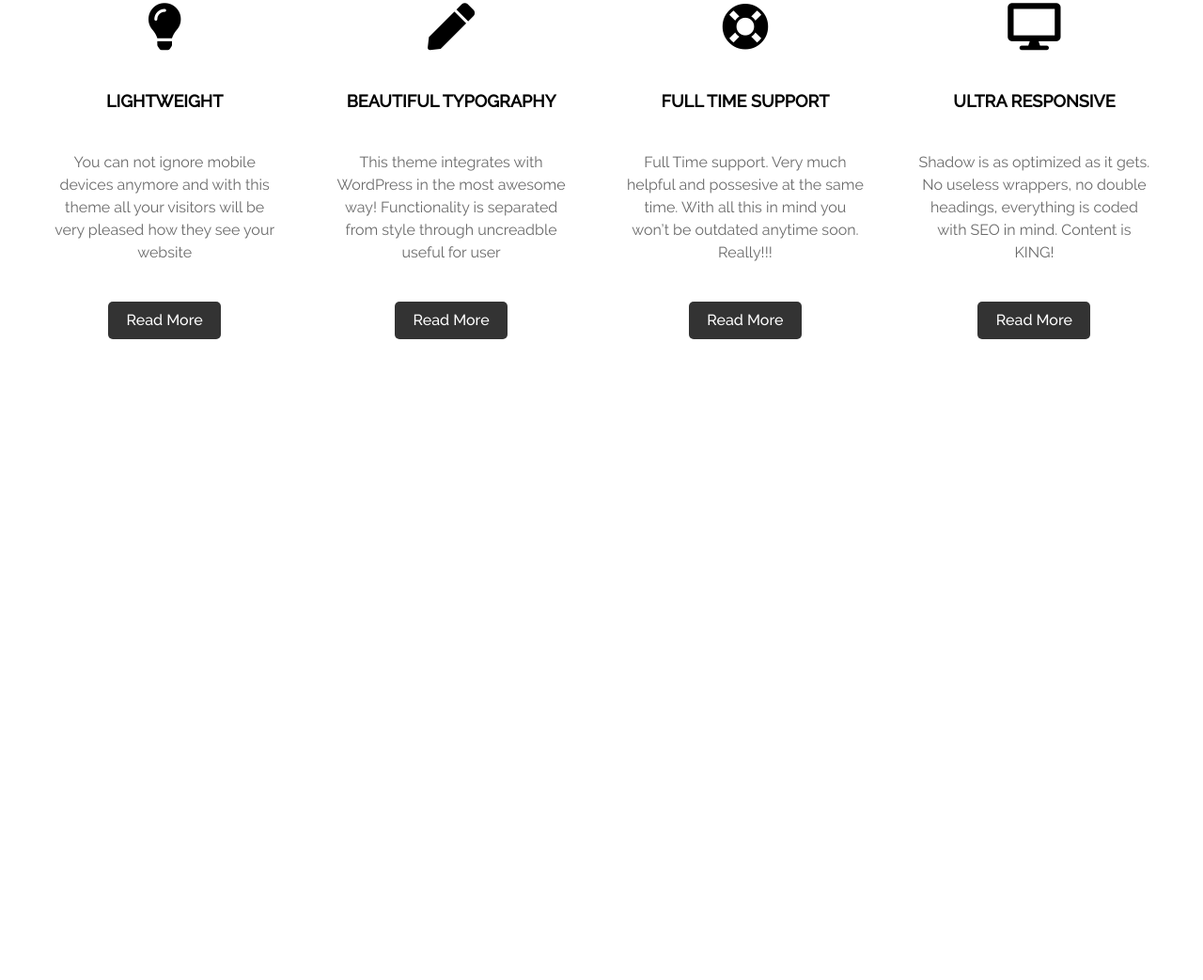
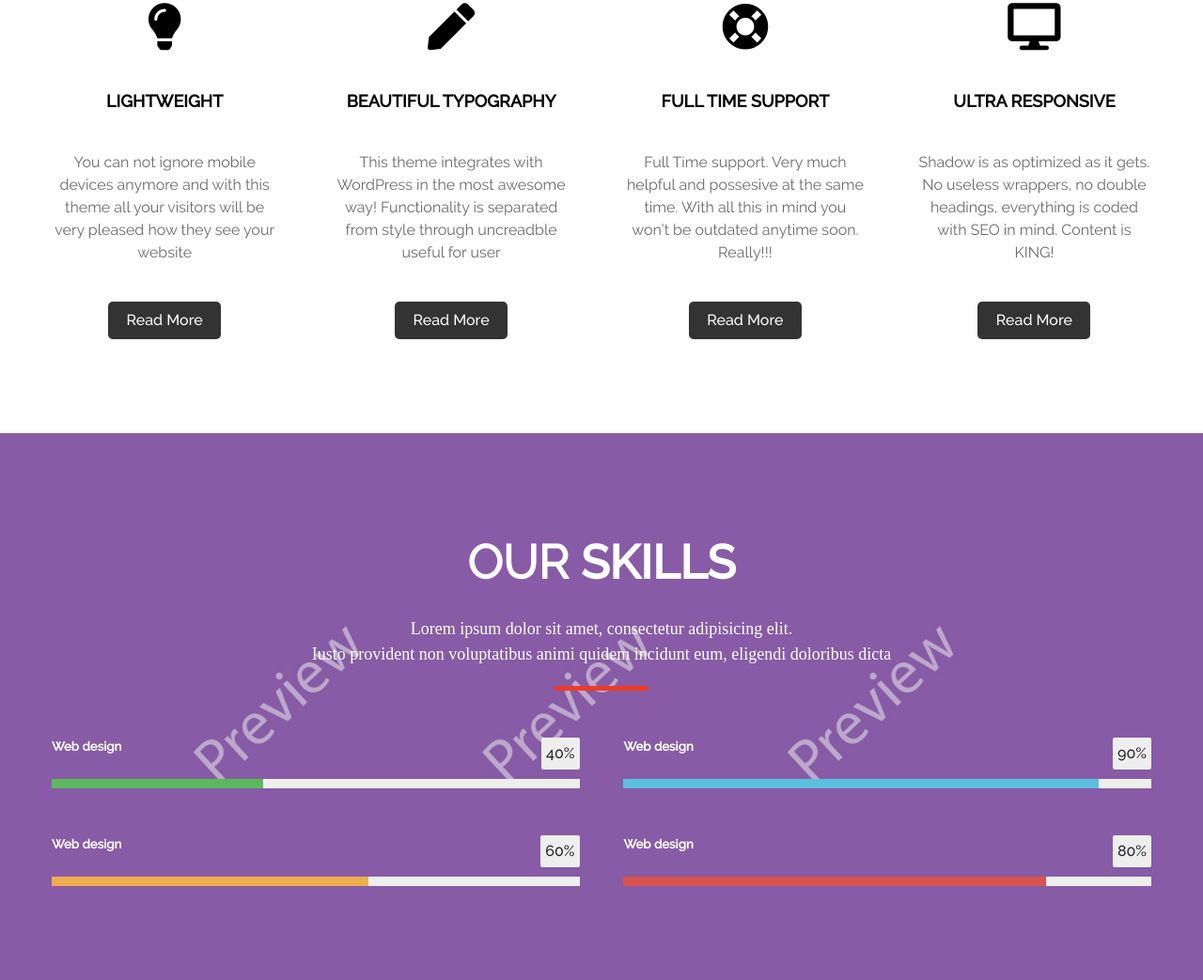
Before and after one commit to frontend90/cyprass, a plain HTML site: page index.html in a window 1280 px wide. Shown: the part 1161-2204 px from the top of the page at 94% size. Before the commit the page ends 1622 px from the top, so only its background shows below. Drawn offline with nearby package versions, Linux system fonts and the light colour scheme; a web font is replaced by a local one.

Commit message:
верстка

```diff
--- a/index.html
+++ b/index.html
@@ -106,6 +106,10 @@
       <!-- /.btn -->
     </div>
     <!-- /.header-slider-wrap -->
+    <div class="anchor">
+      <a href="#home"><i class="fas fa-angle-up"></i></a>
+    </div>
+    <!-- /.anchor -->
   </header>
   <!-- /.header -->
 
@@ -195,6 +199,85 @@
       <!-- /.container -->
     </section>
     <!-- /.services -->
+    <section class="skills">
+      <div class="container">
+        <div class="title">
+          <h4>our <span>skills</span></h4>
+          <p>Lorem ipsum dolor sit amet, consectetur adipisicing elit.<br>
+            Iusto provident non voluptatibus animi quidem incidunt eum, eligendi doloribus dicta</p>
+          <div class="line"></div>
+          <!-- /.line -->
+        </div>
+        <!-- /.title -->
+        <div class="skills-wrap">
+          <div class="block">
+            <div class="skill one">
+              <div class="content">
+                <h5>Web design</h5>
+                <div class="percent">
+                  <span>40%</span>
+                </div>
+                <!-- /.percent -->
+              </div>
+              <!-- /.content -->
+              <div class="skill-line">
+              </div>
+              <!-- /.skill-line -->
+            </div>
+            <!-- /.skill -->
+            <div class="skill two">
+              <div class="content">
+                <h5>Web design</h5>
+                <div class="percent">
+                  <span>90%</span>
+                </div>
+                <!-- /.percent -->
+              </div>
+              <!-- /.content -->
+              <div class="skill-line">
+              </div>
+              <!-- /.skill-line -->
+            </div>
+            <!-- /.skill -->
+          </div>
+          <!-- /.block -->
+          <div class="block">
+            <div class="skill three">
+              <div class="content">
+                <h5>Web design</h5>
+                <div class="percent">
+                  <span>60%</span>
+                </div>
+                <!-- /.percent -->
+              </div>
+              <!-- /.content -->
+              <div class="skill-line">
+              </div>
+              <!-- /.skill-line -->
+            </div>
+            <!-- /.skill -->
+            <div class="skill four">
+              <div class="content">
+                <h5>Web design</h5>
+                <div class="percent">
+                  <span>80%</span>
+                </div>
+                <!-- /.percent -->
+              </div>
+              <!-- /.content -->
+              <div class="skill-line">
+              </div>
+              <!-- /.skill-line -->
+            </div>
+            <!-- /.skill -->
+          </div>
+          <!-- /.block -->
+        </div>
+        <!-- /.skills-wrap -->
+      </div>
+      <!-- /.container -->
+    </section>
+    <!-- /.skills -->
   </main>
 
 
--- a/sass/_interface.sass
+++ b/sass/_interface.sass
@@ -40,3 +40,12 @@ body
   color: #6a6a6a
   +ral_reg
   font-size: 16px
+h4
+  font-size: 50px
+  text-transform: uppercase
+.line
+  width: 100px
+  height: 5px
+  background: #EE3B24
+  margin: auto
+  margin-top: 20px
--- a/sass/blocks/_header.sass
+++ b/sass/blocks/_header.sass
@@ -95,15 +95,11 @@
                   +ral_light
                   & span
                     +ral_med
-                & .line
-                  width: 100px
-                  height: 5px
-                  background: #EE3B24
-                  margin: 20px auto 30px
                 & p
                   text-transform: uppercase
                   +ral_med
                   font-size: 40px
+                  margin-top: 30px
     & .btn
       position: absolute
       top: 50%
@@ -148,3 +144,24 @@
         & .slick-active
           & button
             background: #EE3B24
+  & .anchor
+    position: fixed
+    bottom: 20px
+    right: 20px
+    & a
+      & .fas
+        +solid
+        color: rgba(#ffffff,0.5)
+        font-size: 20px
+        transition: 0.3s
+        background: rgba(#EE3B24,0.5)
+        width: 40px
+        height: 40px
+        display: flex
+        align-items: center
+        justify-content: center
+        border-radius: 5px
+        z-index: 5
+        &:hover
+          background: #EE3B24
+          color: #ffffff
--- a/sass/blocks/_services.sass
+++ b/sass/blocks/_services.sass
@@ -3,8 +3,6 @@
   & .title
     text-align: center
     & h4
-      font-size: 50px
-      text-transform: uppercase
       color: #EE3B24
       & span
         +ral_med
@@ -12,14 +10,10 @@
       margin-top: 20px
       font-size: 18px
       +lato_reg
-    & .line
-      width: 100px
-      height: 5px
-      background: #EE3B24
-      margin: 20px auto 90px
   & .services-wrap
     display: flex
     justify-content: space-between
+    margin-top: 90px
     & .block
       text-align: center
       margin-left: 55px
--- /dev/null
+++ b/sass/blocks/_skills.sass
@@ -0,0 +1,83 @@
+.skills
+  background: url(../img/skills/1.jpg) no-repeat
+  background-size: cover
+  padding: 100px 0
+  background-attachment: fixed
+  & .title
+    text-align: center
+    color: #ffffff
+    & h4
+      & span
+        +ral_med
+    & p
+      margin-top: 20px
+      font-size: 18px
+      +lato_reg
+  & .skills-wrap
+    margin-top: 50px
+    & .block
+      display: flex
+      justify-content: space-between
+      & .skill
+        color: #ffffff
+        width: 48%
+        & .content
+          display: flex
+          justify-content: space-between
+          & h5
+            +ral_med
+          & .percent
+            background: #EEEEEE
+            border-radius: 2px
+            padding: 5px
+            & span
+              color: #222228
+              +ral_med
+        & .skill-line
+          background: #EEEEEE
+          width: 100%
+          height: 10px
+          margin-top: 10px
+          position: relative
+      & .one
+        & .skill-line
+          &::before
+            content: ''
+            position: absolute
+            top: 0
+            left: 0
+            height: 100%
+            width: 40%
+            background: #5CB85C
+      & .two
+        & .skill-line
+          &::before
+            content: ''
+            position: absolute
+            top: 0
+            left: 0
+            height: 100%
+            width: 90%
+            background: #5BC0DE
+      & .three
+        margin-top: 50px
+        & .skill-line
+          &::before
+            content: ''
+            position: absolute
+            top: 0
+            left: 0
+            height: 100%
+            width: 60%
+            background: #F0AD4E
+      & .four
+        margin-top: 50px
+        & .skill-line
+          &::before
+            content: ''
+            position: absolute
+            top: 0
+            left: 0
+            height: 100%
+            width: 80%
+            background: #D9534F
--- a/sass/style.sass
+++ b/sass/style.sass
@@ -1,3 +1,4 @@
 @import 'interface'
 @import 'blocks/header'
 @import 'blocks/services'
+@import 'blocks/skills'
```
Also changed, not shown: css/style.css, img/skills/1.jpg (added), 1 other file.
